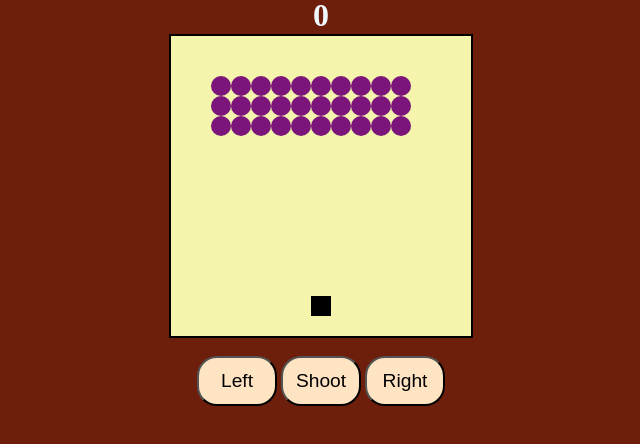
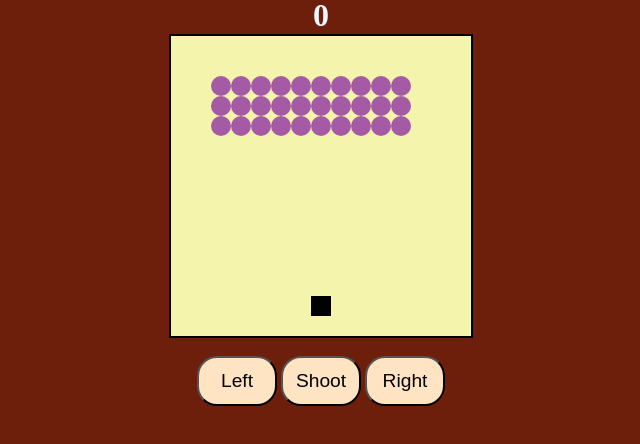
Before and after one commit to SwapCh/Space_Invaders, a plain HTML site: page index.html in a window 1280 px wide. Shown: the part 40-484 px from the top of the page, without its empty margins (319-959 px from the left). Drawn offline with Linux system fonts and the light colour scheme.

Commit message:
Update style.css

```diff
--- a/style.css
+++ b/style.css
@@ -27,7 +27,7 @@ body{
 
 .invader{
   border-radius: 10px;
-  background-color: rgb(123, 21, 123);
+  background-color: rgb(165, 90, 165);
 }
 
 .shooter{
```
